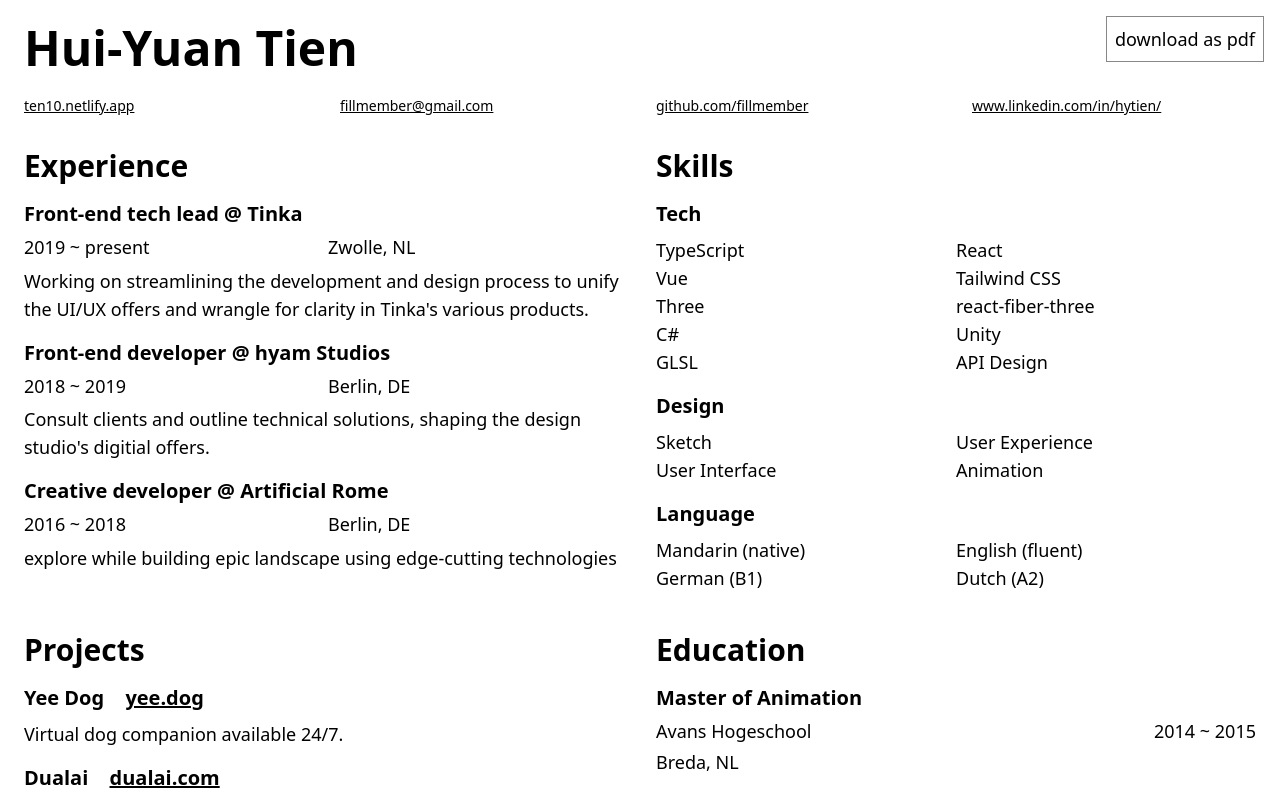
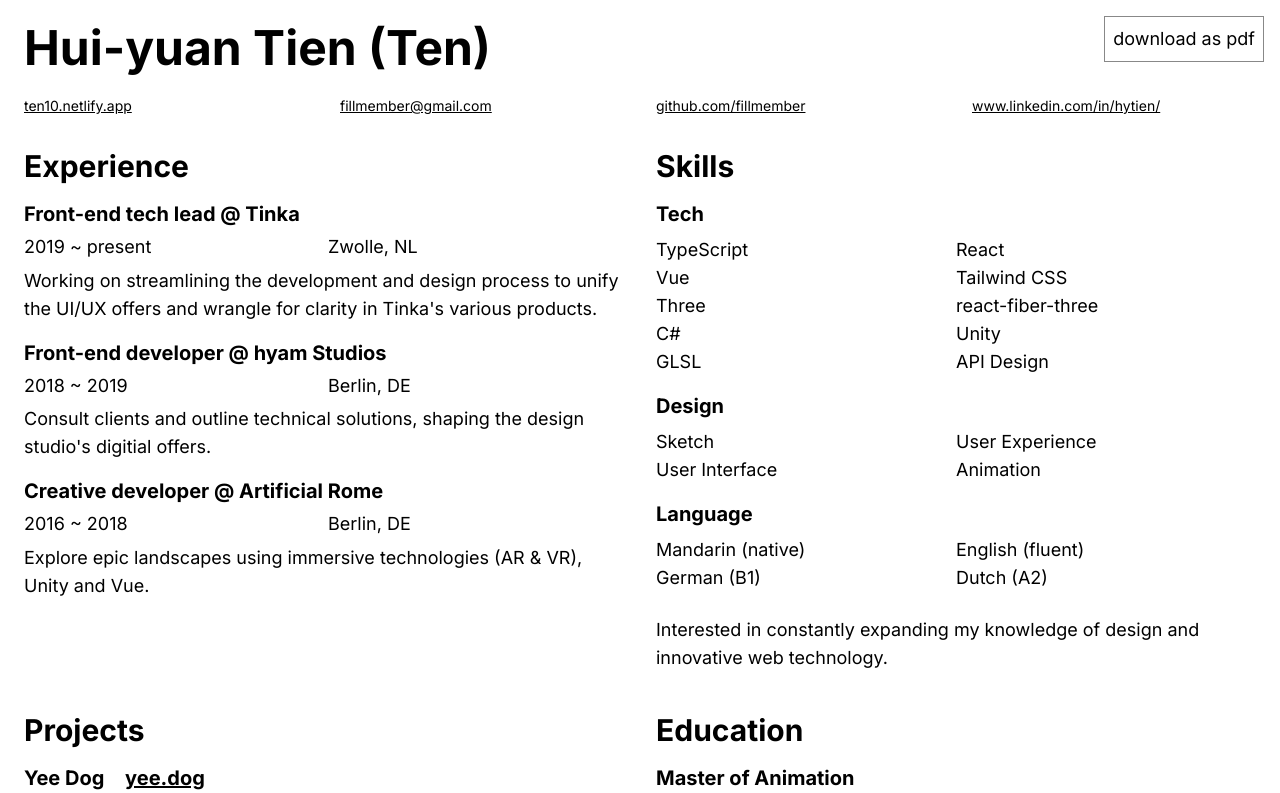
Before and after one commit to fillmember/h10, a Next.js app: page /cv in a window 1280 px wide. Shown: the top 793 px of the page. Built offline with nearby package versions, Linux system fonts and the light colour scheme; what @tailwindcss/typography would draw is missing.

Commit message:
update cv, add font-inter

```diff
--- a/src/pages/cv.tsx
+++ b/src/pages/cv.tsx
@@ -1,4 +1,5 @@
 import Head from "next/head";
+import Link from "next/link";
 import styles from "../style/cv.module.css";
 
 const obfuscate = (str: string): string =>
@@ -18,10 +19,13 @@ export default function CV() {
       <button className="p-2 absolute top-4 right-4 border border-gunsmoke-500 print:hidden" onClick={print}>
         download as pdf
       </button>
+      <img className="absolute top-6 right-4 h-12 w-12 hidden print:block" alt="logo" src="/favicon.svg" />
       <section>
-        <h1>Hui-Yuan Tien</h1>
+        <h1>Hui-yuan Tien (Ten)</h1>
         <nav className="text-sm grid grid-cols-2 md:grid-cols-4 gap-x-8 gap-y-1">
-          <a href="https://ten10.netlify.app/">ten10.netlify.app</a>
+          <Link href="/">
+            <a>ten10.netlify.app</a>
+          </Link>
           <a href={`mailto:`} dangerouslySetInnerHTML={{ __html: email }}></a>
           <a href="https://github.com/fillmember">github.com/fillmember</a>
           <a href="https://www.linkedin.com/in/hytien/">www.linkedin.com/in/hytien/</a>
@@ -52,7 +56,7 @@ export default function CV() {
             <dt>2018 ~ 2019</dt>
             <dt>Berlin, DE</dt>
           </dl>
-          <p>Consult clients and outline technical solutions, shaping the design studio's digitial offers.</p>
+          <p>Consult clients and outline technical solutions, shaping the design studio's digitial offers. </p>
           <h3>
             <span>Creative developer</span>
             <span> @ </span>
@@ -62,9 +66,10 @@ export default function CV() {
             <dt>2016 ~ 2018</dt>
             <dt>Berlin, DE</dt>
           </dl>
-          <p>explore while building epic landscape using edge-cutting technologies</p>
+          <p>Explore epic landscapes using immersive technologies (AR & VR), Unity and Vue.</p>
         </section>
         <section>
+          <div className="mb-6">
             <h2>Skills</h2>
             <h3>Tech</h3>
             <ul className="grid grid-cols-2">
@@ -93,6 +98,8 @@ export default function CV() {
               <li>German (B1)</li>
               <li>Dutch (A2)</li>
             </ul>
+          </div>
+          <p>Interested in constantly expanding my knowledge of design and innovative web technology. </p>
         </section>
         <section>
           <h2>Projects</h2>
--- a/src/pages/index.tsx
+++ b/src/pages/index.tsx
@@ -1,4 +1,4 @@
-import React from "react";
+import Link from "next/link";
 import mapValues from "lodash/mapValues";
 import { BoundingMode, BotFeature, PoolProps } from "../logotype/types";
 import { PoolWithContent, Layout } from "../components/PoolWithContent";
@@ -18,128 +18,81 @@ const poolPropsSet = {
   botFeatures: [undefined, [BotFeature.Legs, BotFeature.Solid]],
 };
 
-const poolProps = (i: number): PoolProps =>
-  mapValues(poolPropsSet, (arr) => arr[i]);
+const poolProps = (i: number): PoolProps => mapValues(poolPropsSet, (arr) => arr[i]);
 
 const clsSectionTitle = "text-3xl md:text-5xl pt-6 mb-6 text-center";
 
 const Page = () => (
-  <main>
-    <PoolWithContent
-      poolProps={poolProps(0)}
-      layout={Layout.Full}
-      classNames={{ content: "pointer-events-none" }}
-    >
+  <main className="font-inter">
+    <PoolWithContent poolProps={poolProps(0)} layout={Layout.Full} classNames={{ content: "pointer-events-none" }}>
       <div className="flex justify-center items-center w-full h-full">
-        <div className="w-2/3">
-          <h1 className="text-5xl -ml-px">Ten</h1>
+        <div className="w-2/3 text-2xl leading-10">
+          <h1 className="text-5xl -ml-px mb-2">Ten</h1>
           <p>{"= hui-yuan tien"}</p>
           <p>{"= creative web developer"}</p>
-          <ul className="mt-4 pointer-events-auto">
-            <li>
-              <a className="a" href="/cv">CV</a>
-            </li>
-          </ul>
+          <nav>
+            <Link href="/cv">
+              <a className="a pointer-events-auto">CV</a>
+            </Link>
+          </nav>
         </div>
       </div>
     </PoolWithContent>
     <PoolWithContent poolProps={poolProps(1)} layout={Layout.Half}>
-      <p className="text-2xl mb-6">
-        I am an experienced web developer who is passionate about design on the
-        web as a multi-media medium.
-      </p>
+      <p className="text-2xl mb-6">I am an experienced web developer who is passionate about design on the web as a multi-media medium.</p>
       <p className="text-2xl">
-        I have professional experiences in both artistic and commercial
-        projects, where I lead the team to strive for the perfect combination of
-        technology and design.
+        I have professional experiences in both artistic and commercial projects, where I lead the team to strive for the perfect
+        combination of technology and design.
       </p>
     </PoolWithContent>
     <section>
       <h2 className={clsSectionTitle}>Featured Projects</h2>
       <div className="grid md:grid-cols-2 text-2xl md:text-4xl">
         <div className="p-4 self-center">
-          <h3 className="mb-2">Wurstgang / Yee Dog</h3>
-          <p>
-            I made a computer dog who can be your desktop companion. And you can
-            feed him your files*.
-          </p>
+          <h3>Wurstgang / Yee Dog</h3>
+          <p className="my-6">I made a computer dog who can be your desktop companion. And you can feed him your files*.</p>
           <ul className="grid md:grid-cols-2">
             <li>
-              <a
-                className="a"
-                href="https://yee.dog/"
-                target="_blank"
-                rel="noopener noreferrer"
-              >
+              <a className="a" href="https://yee.dog/" target="_blank" rel="noopener noreferrer">
                 Visit The Dog
               </a>
             </li>
             <li>
-              <a
-                className="a"
-                href="https://mutate.space/projects/wurstgang/"
-                target="_blank"
-                rel="noopener noreferrer"
-              >
+              <a className="a" href="https://mutate.space/projects/wurstgang/" target="_blank" rel="noopener noreferrer">
                 Case Study
               </a>
             </li>
           </ul>
-          <p className="mt-8 text-xs">
-            *drag & drop, no files are uploaded or deleted.
-          </p>
+          <p className="mt-8 text-xs">*drag & drop, no files are uploaded or deleted.</p>
         </div>
         <LazyIframe
           className="w-full"
           style={{ minHeight: "50vh" }}
           src="https://yee.dog/"
-          fallback={
-            <div className="w-full bg-gray-200" style={{ minHeight: "50vh" }} />
-          }
+          fallback={<div className="w-full bg-gray-200" style={{ minHeight: "50vh" }} />}
         />
       </div>
     </section>
     <section className="grid md:grid-cols-2 text-2xl md:text-4xl">
-      <Lazyload
-        fallback={
-          <div className="bg-gunsmoke-500 w-full" style={{ minHeight: 340 }} />
-        }
-      >
-        <video
-          autoPlay
-          muted
-          loop
-          className="w-full"
-          style={{ minHeight: 340 }}
-        >
+      <Lazyload fallback={<div className="bg-gunsmoke-500 w-full" style={{ minHeight: 340 }} />}>
+        <video autoPlay muted loop className="w-full" style={{ minHeight: 340 }}>
           <source src="/assets/dualai-demo.mp4" />
         </video>
       </Lazyload>
       <div className="p-4 self-center">
-        <h3 className="mb-2">Website for Dualai Design Studio</h3>
-        <p>
-          I conceptualized and developed a website for Dualai Design Studio. I
-          attempted to use 3D to demonstrate the tangibility of the studio's
-          specialized editorial design.
+        <h3>Website for Dualai Design Studio</h3>
+        <p className="my-6">
+          I conceptualized and developed a website for Dualai Design Studio. I attempted to use 3D to demonstrate the tangibility of the
+          studio's specialized editorial design.
         </p>
         <ul className="grid md:grid-cols-2">
           <li>
-            <a
-              className="a"
-              href="https://dualai.com/"
-              target="_blank"
-              rel="noopener noreferrer"
-            >
+            <a className="a" href="https://dualai.com/" target="_blank" rel="noopener noreferrer">
               Visit the site
             </a>
           </li>
           <li>
-            <a
-              className="a"
-              href="https://mutate.space/projects/dualai-design-studio"
-              target="_blank"
-              rel="noopener noreferrer"
-            >
+            <a className="a" href="https://mutate.space/projects/dualai-design-studio" target="_blank" rel="noopener noreferrer">
               Case Study
             </a>
           </li>
@@ -153,18 +106,11 @@ const Page = () => (
           <ul className="text-xl md:text-3xl max-w-lg mx-auto p-4 text-center text-white">
             <li className="my-4">A data-moshing like Unity effect</li>
             <li className="my-4">Reactive-diffusion web toy</li>
-            <li className="my-4">
-              Some fun GIFs I made when I was in university
-            </li>
+            <li className="my-4">Some fun GIFs I made when I was in university</li>
             <li className="my-4">Illustrations & drawings</li>
             <li className="my-4">...</li>
             <li className="my-4">
-              <a
-                className="px-2 hover:bg-white hover:text-black"
-                href="https://mutate.space"
-                target="_blank"
-                rel="noopener noreferrer"
-              >
+              <a className="px-2 hover:bg-white hover:text-black" href="https://mutate.space" target="_blank" rel="noopener noreferrer">
                 Check them out on mutate.space
               </a>
             </li>
--- a/src/style/common.css
+++ b/src/style/common.css
@@ -1,3 +1,4 @@
+@import url("https://fonts.googleapis.com/css2?family=Inter:wght@400;700&display=swap");
 @tailwind base;
 @tailwind components;
 
--- a/src/style/cv.module.css
+++ b/src/style/cv.module.css
@@ -1,4 +1,5 @@
 .cv {
+  @apply font-inter;
   @apply m-2 p-4;
   @apply text-lg;
   @apply print:text-sm;
@@ -15,14 +16,17 @@
 
 .cv h1 {
   @apply text-5xl;
+  @apply print:text-4xl;
   @apply mb-6;
 }
 .cv h2 {
   @apply text-3xl;
+  @apply print:text-2xl;
   @apply mb-4;
 }
 .cv h3 {
   @apply text-xl;
+  @apply print:text-lg;
   @apply mt-4;
 }
 
@@ -41,9 +45,3 @@
   @apply items-center;
   @apply leading-tight;
 }
-
-.text {
-  @apply col-span-2;
-  @apply text-base;
-  @apply print:text-sm;
-}
--- a/src/tailwind.config.js
+++ b/src/tailwind.config.js
@@ -6,6 +6,9 @@ module.exports = {
     extend: {
       screens: {
         print: { raw: "print" },
+      },
+      fontFamily: {
+        inter: '"Inter"',
       },
       colors: {
         gunsmoke: {
```
Lines whose indentation alone changed are shown as unchanged.
